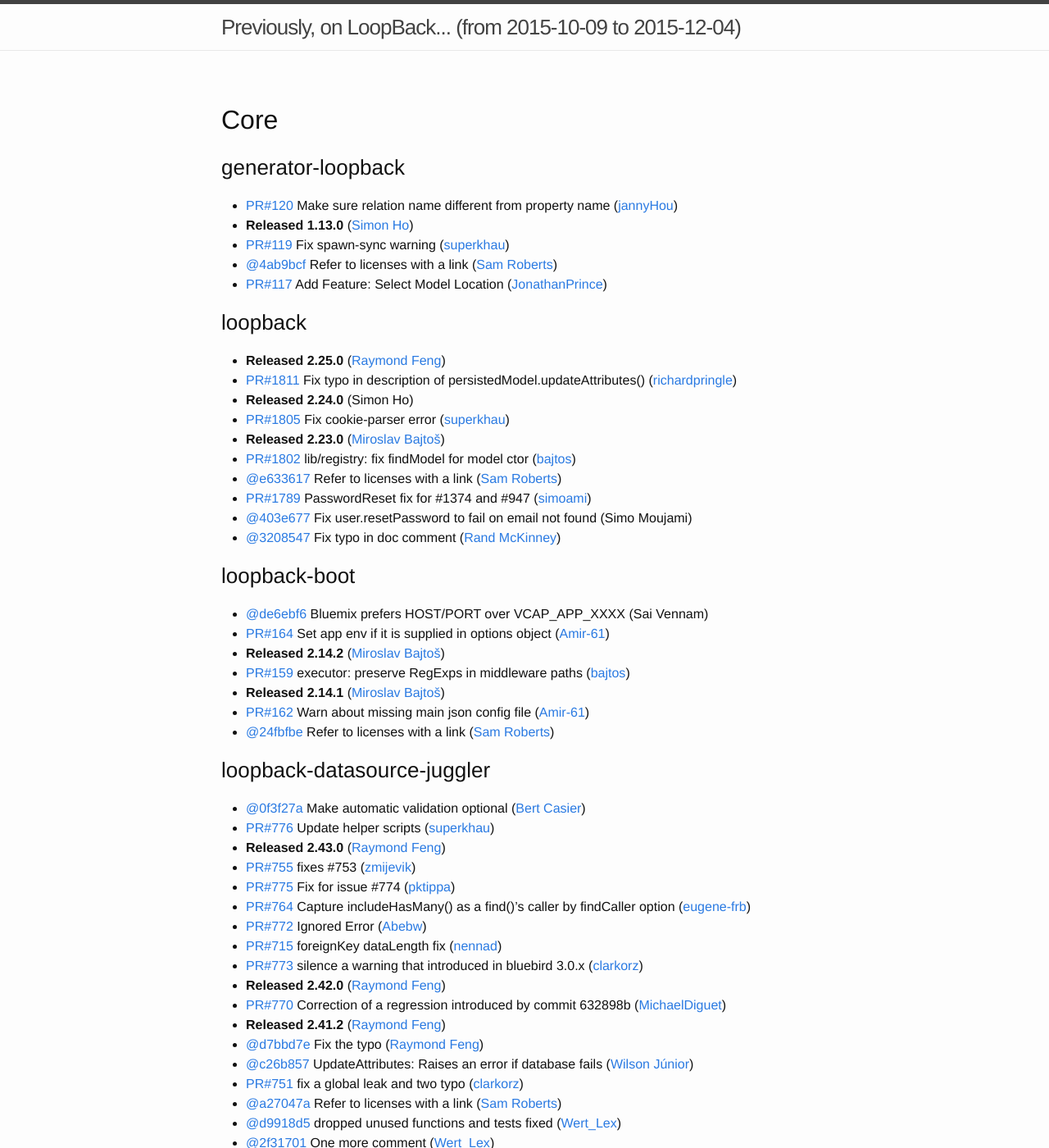
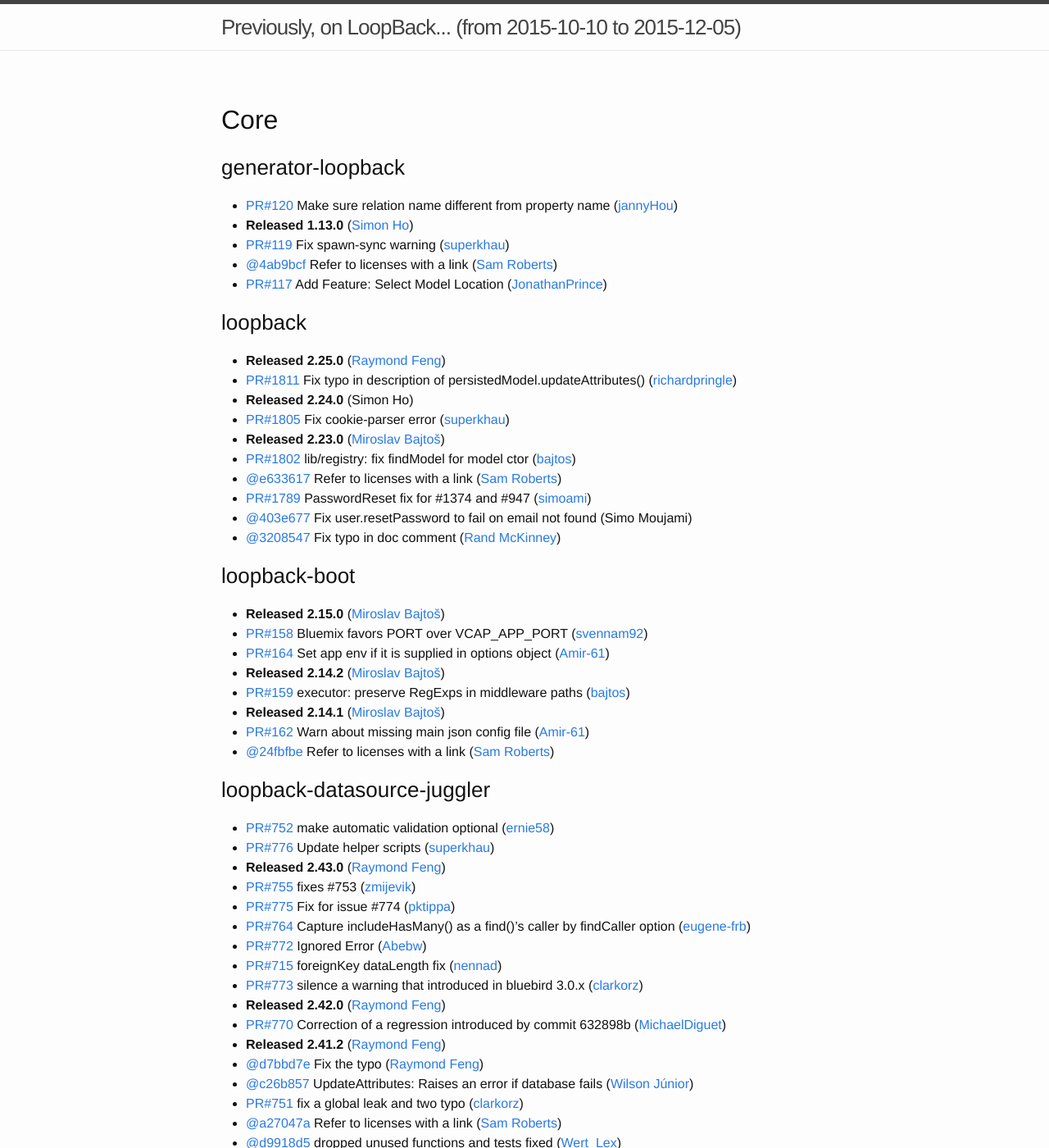
Before and after one commit to strongloop/loopback, a Jekyll site: the page built from index.md, in a window 1280 px wide and 1400 px high. Shown: the whole window at 82% size. Built offline with Jekyll 4.4.1, drawn with Linux system fonts in a browser that asks for light colours; some of the changed text lies outside the part shown.

Commit message:
Update changelog

```diff
--- a/index.md
+++ b/index.md
@@ -1,6 +1,6 @@
 ---
 layout: page
-since: (from 2015-10-09 to 2015-12-04)
+since: (from 2015-10-10 to 2015-12-05)
 ---
 
 ## Core
@@ -27,7 +27,8 @@
 
 
 ### loopback-boot
- * [@de6ebf6](https://github.com/strongloop/loopback-boot/commit/de6ebf65ee3a4baa0b1dfa8e9196c3a359a15ed9) Bluemix prefers HOST/PORT over VCAP_APP_XXXX (Sai Vennam)
+ * **Released 2.15.0** ([Miroslav Bajtoš](https://github.com/bajtos))
+ * [PR#158](https://github.com/strongloop/loopback-boot/pull/158) Bluemix favors PORT over VCAP_APP_PORT ([svennam92](https://github.com/svennam92))
  * [PR#164](https://github.com/strongloop/loopback-boot/pull/164) Set app env if it is supplied in options object ([Amir-61](https://github.com/Amir-61))
  * **Released 2.14.2** ([Miroslav Bajtoš](https://github.com/bajtos))
  * [PR#159](https://github.com/strongloop/loopback-boot/pull/159) executor: preserve RegExps in middleware paths ([bajtos](https://github.com/bajtos))
@@ -37,7 +38,7 @@
 
 
 ### loopback-datasource-juggler
- * [@0f3f27a](https://github.com/strongloop/loopback-datasource-juggler/commit/0f3f27af513fd1332d5e5de11591e237d3dcb273) Make automatic validation optional ([Bert Casier](https://github.com/ernie58))
+ * [PR#752](https://github.com/strongloop/loopback-datasource-juggler/pull/752) make automatic validation optional ([ernie58](https://github.com/ernie58))
  * [PR#776](https://github.com/strongloop/loopback-datasource-juggler/pull/776) Update helper scripts ([superkhau](https://github.com/superkhau))
  * **Released 2.43.0** ([Raymond Feng](https://github.com/raymondfeng))
  * [PR#755](https://github.com/strongloop/loopback-datasource-juggler/pull/755) fixes #753 ([zmijevik](https://github.com/zmijevik))
@@ -127,6 +128,8 @@
 
 
 ### loopback-connector-oracle
+ * **Released 2.3.0** ([Raymond Feng](https://github.com/raymondfeng))
+ * [@e7b5a69](https://github.com/strongloop/loopback-connector-oracle/commit/e7b5a6992afd87a12e0e903c7ecac868100fe958) Upgrade oracle driver version ([Raymond Feng](https://github.com/raymondfeng))
  * [@a4b4856](https://github.com/strongloop/loopback-connector-oracle/commit/a4b4856300d7f372a99a44d642f257bad209b8a4) Refer to licenses with a link ([Sam Roberts](https://github.com/sam-github))
 
 
@@ -141,7 +144,7 @@
 
 
 ### loopback-connector-remote
- * [@dbe0607](https://github.com/strongloop/loopback-connector-remote/commit/dbe06078fba134756ac35ef810fb1bb836d7f9ed) Add test for custom http.path configuration. ([Richard Pringle](https://github.com/richardpringle))
+ * [PR#28](https://github.com/strongloop/loopback-connector-remote/pull/28) Add test for custom http.path configuration. ([richardpringle](https://github.com/richardpringle))
  * [PR#27](https://github.com/strongloop/loopback-connector-remote/pull/27) test: load the correct Remote instance ([bajtos](https://github.com/bajtos))
  * [@9fce179](https://github.com/strongloop/loopback-connector-remote/commit/9fce179932ebc47a5cf53f314b08407763f33747) Refer to licenses with a link ([Sam Roberts](https://github.com/sam-github))
 
@@ -177,7 +180,8 @@
 
 
 ### loopback-sdk-ios
- * [@a4aaaf1](https://github.com/strongloop/loopback-sdk-ios/commit/a4aaaf19aec953fdaad50006a3079b7406df66bb) Update Subclassing.md ([Aleksandar Kex Trpeski](https://github.com/kexoth))
+ * [PR#80](https://github.com/strongloop/loopback-sdk-ios/pull/80) Update Subclassing.md ([kexoth](https://github.com/kexoth))
+ * [PR#70](https://github.com/strongloop/loopback-sdk-ios/pull/70) Remove redundant declarations of `+ (instancetype)repository` ([hideya](https://github.com/hideya))
  * [PR#76](https://github.com/strongloop/loopback-sdk-ios/pull/76) Define module for the framework (Fix Issue #72) ([hideya](https://github.com/hideya))
  * [PR#77](https://github.com/strongloop/loopback-sdk-ios/pull/77) test-server: fix Container's base class to Model ([bajtos](https://github.com/bajtos))
  * [PR#75](https://github.com/strongloop/loopback-sdk-ios/pull/75) Fix framework's exposure of non-public headers and clean-up headers for unit tests ([hideya](https://github.com/hideya))
```
